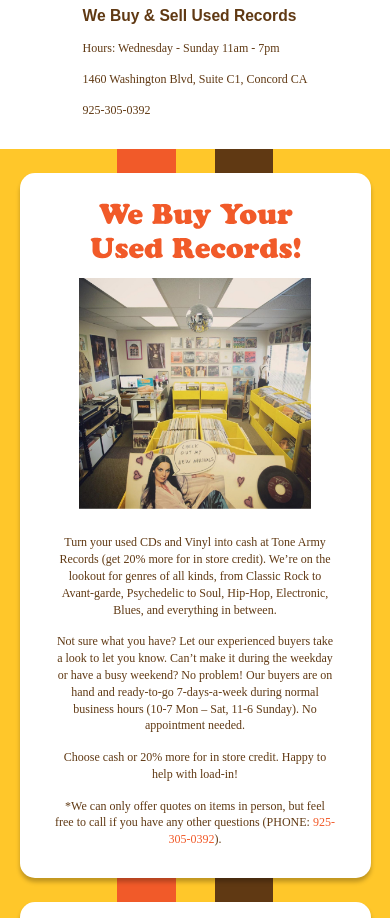
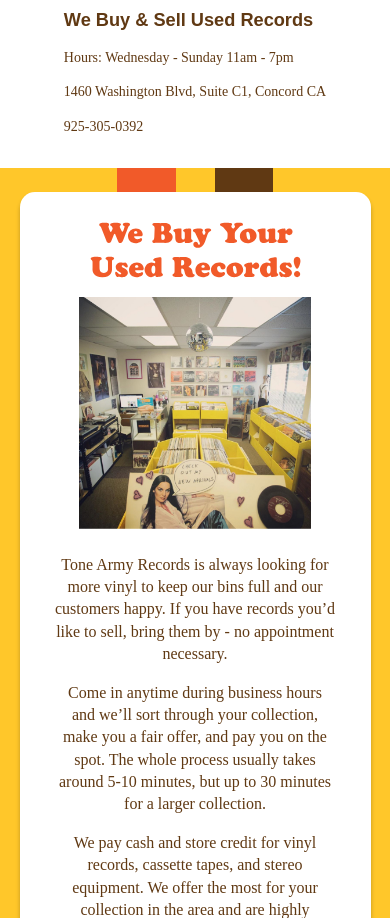
Before and after one commit to wheelerdev/Projects, a plain HTML site: page tone-army-records/buysell.html in a window 390 px wide. Shown: the part 182-1100 px from the top of the page. Drawn offline with Linux system fonts and the light colour scheme.

Commit message:
Tweak Font Sizes/Thin the Herd
-need to add form validation
-images for multiple pixel depths?

```diff
--- a/tone-army-records/buysell.html
+++ b/tone-army-records/buysell.html
@@ -38,17 +38,18 @@
                 <img class="wide-buy" src="./images/text-buy.svg" alt="We Buy and Sell Used Records">
                 <div class="policies">
                     <div class="policy-text">
-                        <p>Turn your used CDs and Vinyl into cash at Tone Army Records (get 20% more for in store
-                            credit). We’re on the lookout for genres of all kinds, from Classic Rock to Avant-garde,
-                            Psychedelic to Soul, Hip-Hop, Electronic, Blues, and everything in between.</p><br>
-                        <p>Not sure what you have? Let our experienced buyers take a look to let you know. Can’t make it
-                            during the weekday or have a busy weekend? No problem! Our buyers are on hand and
-                            ready-to-go 7-days-a-week during normal business hours (10-7 Mon – Sat, 11-6 Sunday). No
-                            appointment
-                            needed.</p><br>
-                        <p>Choose cash or 20% more for in store credit. Happy to help with load-in!</p><br>
-                        <p>*We can only offer quotes on items in person, but feel free to call if you have any other
-                            questions (PHONE: <a href="tel:+1-925-305-0392">925-305-0392</a>).</p>
+                        <p>Tone Army Records is always looking for more vinyl to keep our bins full and our customers
+                            happy. If you have records you’d like to sell, bring them by - no appointment necessary.</p>
+                        <br>
+                        <p>Come in anytime during business hours and we’ll sort through your collection, make you a fair
+                            offer, and pay you on the spot. The whole process usually takes around 5-10 minutes, but up
+                            to 30 minutes for a larger collection.</p><br>
+                        <p>We pay cash and store credit for vinyl records, cassette tapes, and stereo equipment. We
+                            offer the most for your collection in the area and are highly recommended by customers.</p>
+                        <br>
+                        <p>*If you have a large collection, we’re happy to schedule an in-home buy if it’s a distance
+                            from the shop. Please call <a href="tel:+1-925-305-0392">925-305-0392</a> to setup a time
+                            for a home visit.</p>
                     </div>
                     <img src="./images/shop.jpg" alt="Photo of record shop interior">
                 </div>
--- a/tone-army-records/css/styles.scss
+++ b/tone-army-records/css/styles.scss
@@ -1,19 +1,3 @@
-// @font-face {
-//   font-family: "Cooper Black";
-//   src: url("http://db.onlinewebfonts.com/t/9a4b138bd9c8e1eba20dbd6a0bb1d832.eot");
-//   /* IE9*/
-//   src: url("http://db.onlinewebfonts.com/t/9a4b138bd9c8e1eba20dbd6a0bb1d832.eot?#iefix") format("embedded-opentype"),
-//     /* IE6-IE8 */
-//     url("http://db.onlinewebfonts.com/t/9a4b138bd9c8e1eba20dbd6a0bb1d832.woff2") format("woff2"),
-//     /* chrome firefox */
-//     url("http://db.onlinewebfonts.com/t/9a4b138bd9c8e1eba20dbd6a0bb1d832.woff") format("woff"),
-//     /* chrome firefox */
-//     url("http://db.onlinewebfonts.com/t/9a4b138bd9c8e1eba20dbd6a0bb1d832.ttf") format("truetype"),
-//     /* chrome firefox opera Safari, Android, iOS 4.2+*/
-//     url("http://db.onlinewebfonts.com/t/9a4b138bd9c8e1eba20dbd6a0bb1d832.svg#Cooper Black") format("svg");
-//   /* iOS 4.1- */
-// }
-
 @font-face {
   @font-face {
     font-family: "Futura";
@@ -82,9 +66,6 @@
 
 .container {
   max-width: 1200px;
-  // margin: auto;
-  // width: 1300px;
-  // max-width: 700px;
 }
 
 .header {
@@ -93,10 +74,6 @@
   justify-content: space-around;
   align-items: center;
   color: var(--nice-brown);
-
-  // img {
-  //   width: 28%;
-  // }
 
   a {
     width: 35%;
@@ -125,7 +102,6 @@
   display: grid;
   width: 100;
   grid-template-columns: 1fr 1fr 1fr 1fr 15px 1fr 2fr 1fr 2fr 1fr 15px 1fr 1fr 1fr 1fr;
-  // grid-template-rows: 1fr 2fr 7fr 1fr 7fr 1fr 2fr 1fr 7fr 1fr;
   grid-template-rows: auto;
   row-gap: 25px;
 }
@@ -185,12 +161,6 @@
   z-index: 3;
   text-align: center;
 
-  // h1 {
-  //   font-family: "Cooper Black";
-  //   font-size: 3.25vw;
-  //   color: var(--nice-orange);
-  // }
-
   p,
   h2,
   h3 {
@@ -212,8 +182,6 @@
   min-height: 115px;
   padding: 0 100px;
 
-
-
   a {
     width: 78%;
 
@@ -223,7 +191,6 @@
     }
 
     p {
-      // margin-top: -10px;
       padding-bottom: 15px;
     }
   }
@@ -343,7 +310,6 @@
   flex-direction: row;
   align-items: center;
   justify-content: space-around;
-  // margin-bottom: 25px; // compensate for final grid row gap blank issue
 
   img {
     width: 40%;
@@ -359,19 +325,8 @@
 .footer {
   display: grid;
   grid-template-columns: 1fr 1fr 1fr 1fr 15px 1fr 2fr 1fr 2fr 1fr 15px 1fr 1fr 1fr 1fr;
-
-  // grid-column: 1 / 16;
-  // grid-row: 12 / 13;
   background-color: var(--nice-brown);
-  // margin-top: -25px; //cover grid row gap blank issue
 }
-
-// .footer {
-//   grid-column: 1 / 16;
-//   grid-row: 12 / 13;
-//   background-color: var(--nice-brown);
-//   margin-top: -25px; //cover grid row gap blank issue
-// }
 
 .footer-text {
   grid-column: 4 / 16;
@@ -386,7 +341,6 @@
     line-height: 1.5em;
   }
 
-
   p {
     line-height: 1.5em;
   }
@@ -395,8 +349,6 @@
   a:link {
     color: var(--nice-white);
   }
-
-
 
   a:hover {
     color: var(--nice-yellow);
@@ -432,6 +384,7 @@
 
   p {
     line-height: 1.4;
+    font-size: 16px;
   }
 
   a {
@@ -459,8 +412,6 @@
     align-items: center;
     width: 80%;
     font-family: "Futura";
-
-
 
     input {
       margin: 15px 0px;
@@ -493,7 +444,6 @@
       resize: none;
       border-style: solid;
       border-width: 1px;
-      // border-color: rgb(195, 195, 195);
       border-color: var(--nice-brown);
       color: var(--form-text-color);
       font-family: "Futura";
@@ -527,9 +477,9 @@
 }
 
 @media screen and (max-width: 805px) {
-  html {
-    font-size: 13px;
-  }
+  // html {
+  //   font-size: 13px;
+  // }
 
   .box-connect {
     a {
@@ -559,7 +509,6 @@
       width: 40%;
     }
   }
-
 }
 
 @media screen and (max-width: 600px) {
@@ -575,10 +524,6 @@
     justify-content: space-around;
     align-items: center;
     color: var(--nice-brown);
-
-    // img {
-    //   width: 28%;
-    // }
 
     a {
       width: 70%;
@@ -596,7 +541,6 @@
   }
 
   .the-grid {
-    // display: none;
     grid-template-columns: 5% 5% 20% 15% 10% 15% 20% 5% 5%;
     row-gap: 20px;
   }
@@ -613,8 +557,6 @@
 
   .o2 {
     display: none;
-    // grid-column: 10 / 11;
-    // grid-row: 1 / 15;
   }
 
   .b1 {
@@ -624,8 +566,6 @@
 
   .b2 {
     display: none;
-    // grid-column: 12 / 13;
-    // grid-row: 1 / 15;
   }
 
   .narrow-buy {
@@ -689,10 +629,6 @@
     height: 425px;
   }
 
-  // .box-insta {
-  //   grid-column: 2 / 9;
-  // }
-
   .box-directions {
     // grid-column: 2 / 9;
     grid-row: 6 / 7;
@@ -730,7 +666,6 @@
   .footer {
     display: grid;
     grid-template-columns: 5% 5% 20% 15% 10% 15% 20% 5% 5%;
-    // grid-template-columns: 1fr 1fr 1fr 1fr 15px 1fr 2fr 1fr 2fr 1fr 15px 1fr 1fr 1fr 1fr;
   }
 
   .footer-text {
@@ -756,7 +691,6 @@
 
   .box-directions {
     grid-column: 2 / 9;
-    // grid-row: 6 / 7;
   }
 
   .box-wide,
@@ -774,14 +708,9 @@
 
   }
 
-  // .box-alvarez {
-  //   flex-direction: column-reverse;
-  // }
-
   .box-contact {
     grid-column: 2 / 9;
   }
-
 
   .box-connect {
     grid-column: 3 / 8;
@@ -796,16 +725,14 @@
     img {
       width: 70%;
     }
-
-
   }
 
 }
 
 @media screen and (max-width: 390px) {
-  html {
-    font-size: 12px;
-  }
+  // html {
+  //   font-size: 12px;
+  // }
 
   .the-grid {
     row-gap: 12px;
```
Also changed, not shown: tone-army-records/thanks.html (deleted, +0 -77 lines), tone-army-records/css/styles.css, 1 other file.
